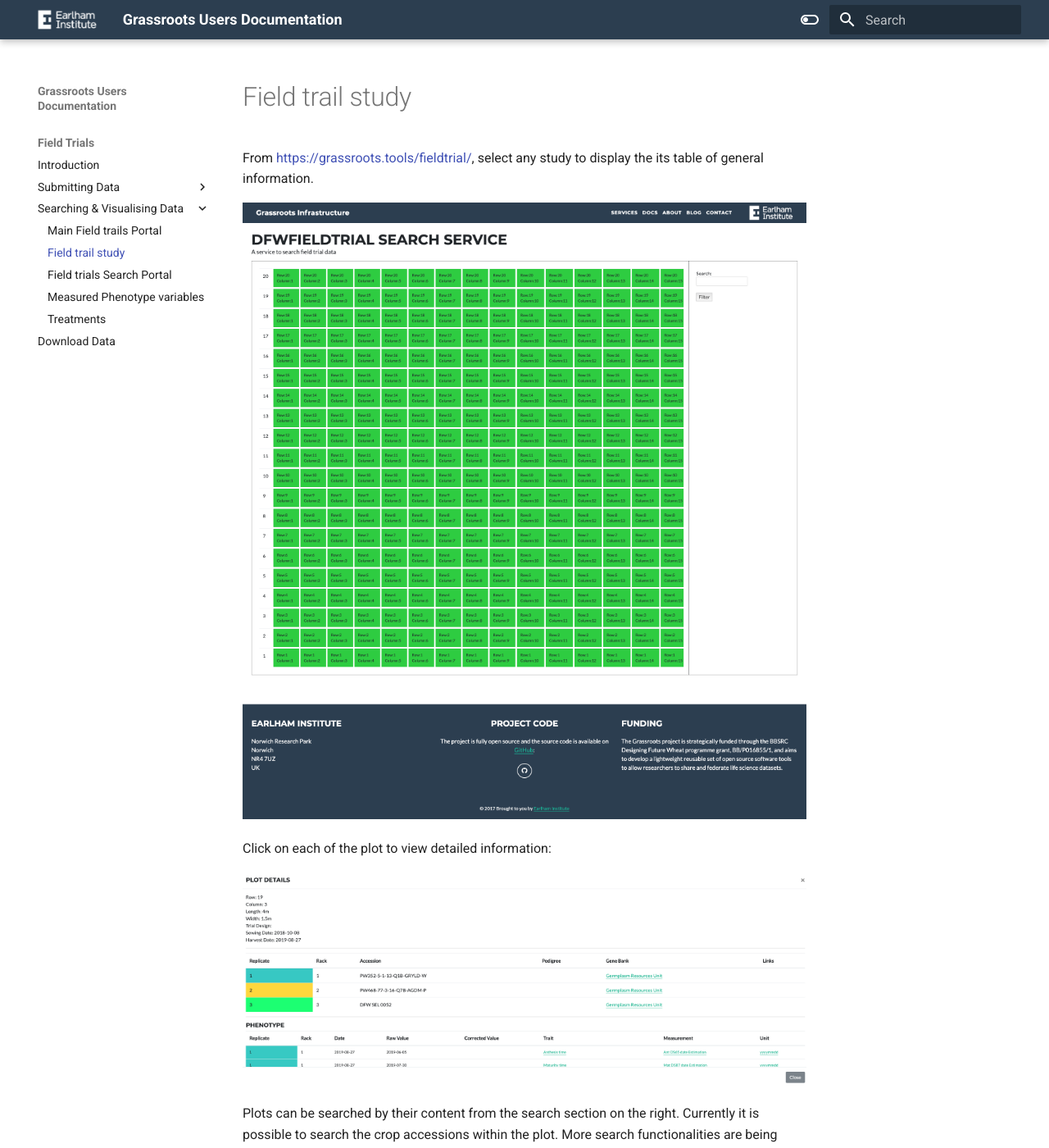
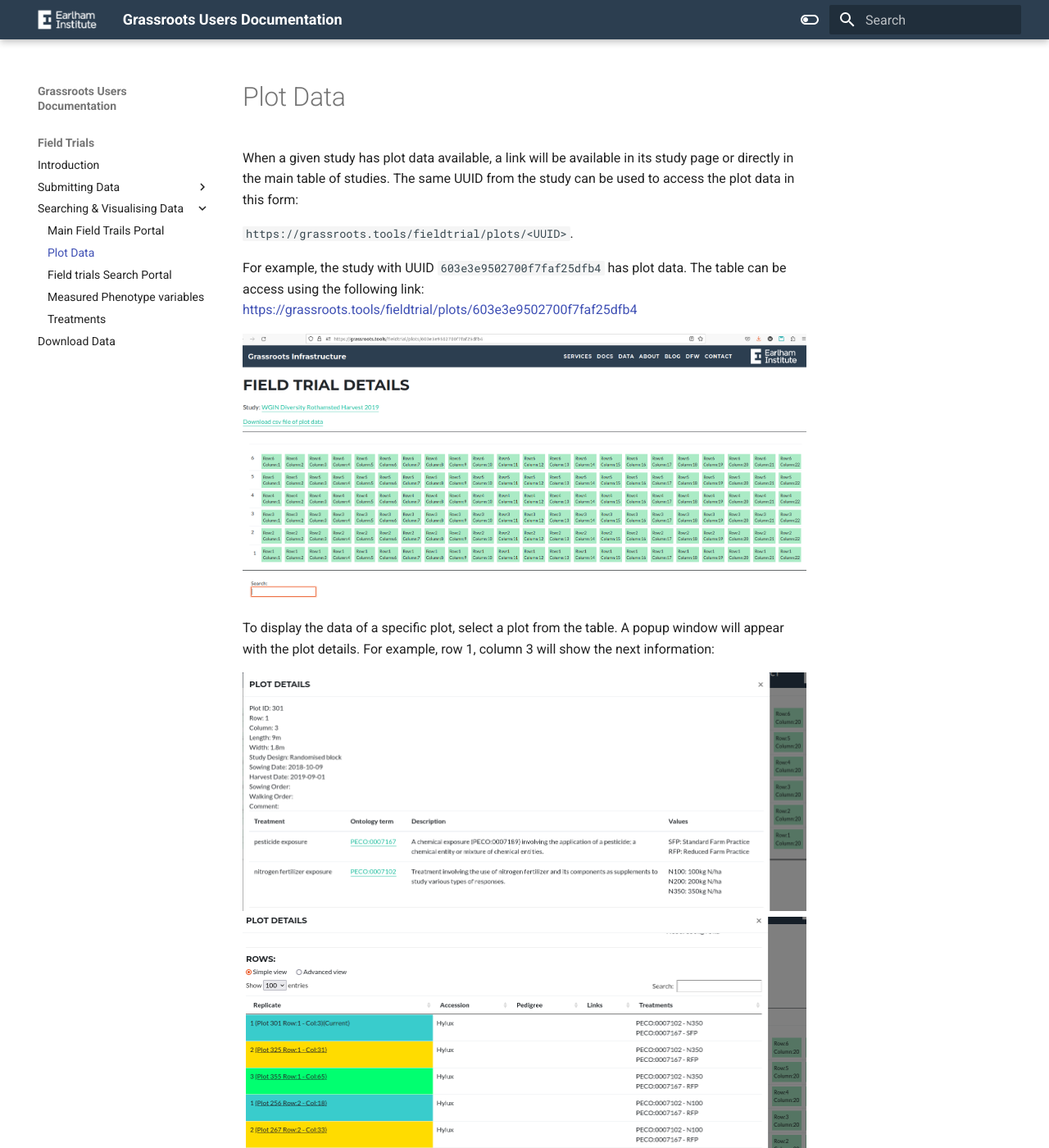
Before and after one commit to DOC-MEX/grassroots_documentation_mkdocs, an MkDocs documentation site: the page built from docs/field_trial/fieldtrials_study_table.md, in a window 1280 px wide and 1400 px high. Shown: the whole window at 82% size. Built offline with MkDocs 1.6.1 and Material for MkDocs 9.7.7, drawn with Linux system fonts in a browser that asks for light colours; some of the changed text lies outside the part shown.

Commit message:
update and create new screenshots for search and visualisation section

```diff
--- a/docs/field_trial/fieldtrials_study_table.md
+++ b/docs/field_trial/fieldtrials_study_table.md
@@ -1,5 +1,24 @@
 <!--## Field Trial Study View-->
 
+
+When a given study has plot data available, a link will be available in its study  page or directly in the main table of studies. The same UUID from the study can be used to access the plot data in this form:
+
+`https://grassroots.tools/fieldtrial/plots/<UUID>`.
+
+
+For example, the study with UUID `603e3e9502700f7faf25dfb4` has plot data. The table can be access using the following link: [https://grassroots.tools/fieldtrial/plots/603e3e9502700f7faf25dfb4](https://grassroots.tools/fieldtrial/plots/603e3e9502700f7faf25dfb4)
+
+
+![Plot details](images/3_plot_table.png)
+
+
+To display the data of a specific plot, select a plot from the table. A popup window will appear with the plot details. For example, row 1, column 3 will show the next information:
+
+![Plot details](images/4_plot_details.png)
+![Plot details](images/4_plot_details_B.png)
+![Plot details](images/4_plot_details_C.png)
+
+<!--
 
 From [https://grassroots.tools/fieldtrial/](https://grassroots.tools/fieldtrial/),
 select any study to display the its table of general information.
@@ -12,4 +31,4 @@ Click on each of the plot to view detailed information:
 
 Plots can be searched by their content from the search section on the right. Currently it is possible to search the crop accessions within the plot. More search functionalities are being added, *e.g.* phenotype search.
 
-![Search plots](images/Image_11.png)
+![Search plots](images/Image_11.png)  -->
--- a/mkdocs.yml
+++ b/mkdocs.yml
@@ -31,6 +31,7 @@ extra_css:
 plugins:
   - mkdocstrings
   - search
+  - glightbox
 
 markdown_extensions:
   - attr_list
@@ -45,9 +46,10 @@ nav:
         - Submitting trials:     field_trial/submit_trial.md
         - Submitting studies:   field_trial/submit_study.md
         - Submitting plots:     field_trial/submit_plots.md
+
       - Searching & Visualising Data:
-        - Main Field trails Portal:  field_trial/fieldtrials_general_table.md
-        - Field trail study:       field_trial/fieldtrials_study_table.md
+        - Main Field Trails Portal:  field_trial/fieldtrials_general_table.md
+        - Plot Data:     field_trial/fieldtrials_study_table.md
 
         - Field trials Search Portal:   field_trial/search_portal.md
         - Measured Phenotype variables: field_trial/search_measured_variables.md
```
Also changed, not shown: docs/field_trial/fieldtrials_general_table.md (+16 -0 lines), docs/field_trial/images/1_general_portal.png (added), docs/field_trial/images/2_study_details.png (added), docs/field_trial/images/2_study_table.png (added), docs/field_trial/images/3_plot_table.png (added), docs/field_trial/images/4_plot_details.png (added), docs/field_trial/images/4_plot_details_B.png (added), docs/field_trial/images/4_plot_details_C.png (added), docs/field_trial/images/4_plot_search.png (added).
